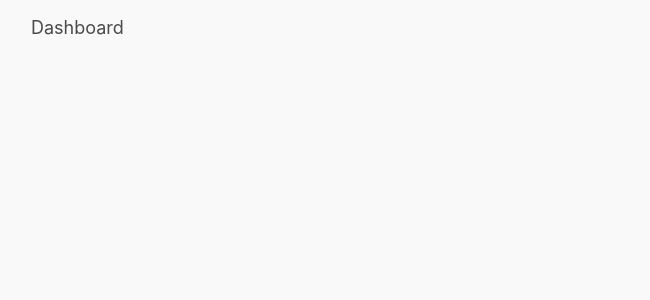
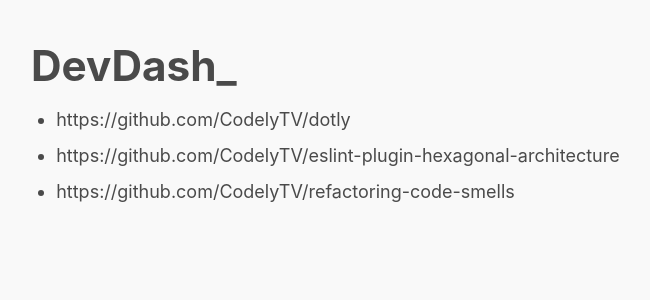
Before and after one commit to kirstybrown/devdash-app, a React (Create React App) app: page / in a window 1280 px wide. Shown: the top 300 px of the page, without its empty margins (267-917 px from the left). Built offline with nearby package versions, Linux system fonts and the light colour scheme; no server answers.

Commit message:
add map for each widget config

```diff
--- a/src/sections/dashboard/Dashboard.tsx
+++ b/src/sections/dashboard/Dashboard.tsx
@@ -1,3 +1,20 @@
+import { config } from "../../devdash_config";
+
 export function Dashboard() {
-	return <div>Dashboard</div>;
+	const title = "DevDash_";
+
+	return (
+		<>
+			<header>
+				<h1>{title}</h1>
+			</header>
+			<section>
+				<ul>
+					{config.widgets.map((widget) => (
+						<li key={widget.id}>{widget.repository_url}</li>
+					))}
+				</ul>
+			</section>
+		</>
+	);
 }
```
